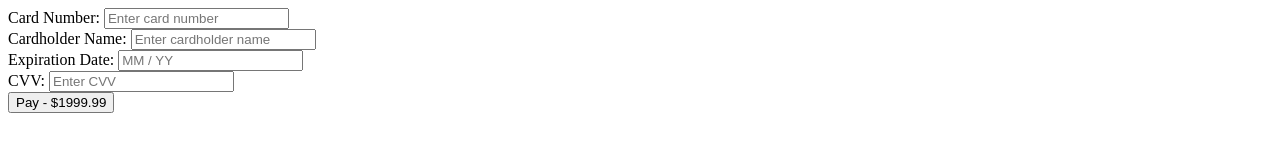
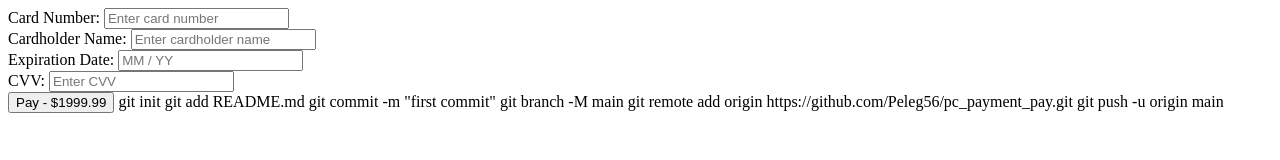
Before and after one commit to Peleg56/pc_payment_pay, a plain HTML site: page index.html in a window 1280 px wide. Drawn offline with Linux system fonts and the light colour scheme.

Commit message:
Update index.html

```diff
--- a/index.html
+++ b/index.html
@@ -25,6 +25,12 @@
         <!-- Hidden input to store the payment amount -->
 
         <button type="submit">Pay - $1999.99</button>
+        git init
+git add README.md
+git commit -m "first commit"
+git branch -M main
+git remote add origin https://github.com/Peleg56/pc_payment_pay.git
+git push -u origin main
     </form>
 </body>
 </html>
```
